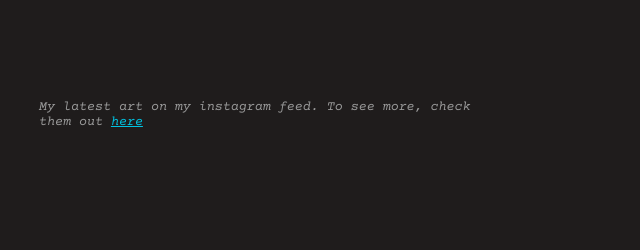
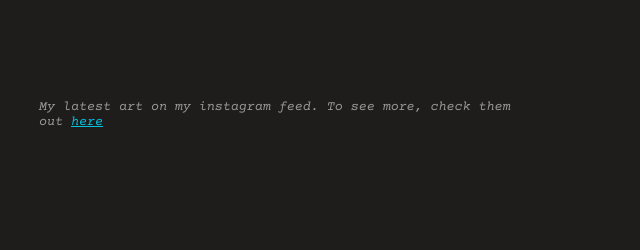
Before and after one commit to evilrenee/resume, a plain HTML site: page sketches.html in a window 1280 px wide. Shown: the part 236-486 px from the top of the page, 251-891 px from the left. Drawn offline with nearby package versions, Linux system fonts and the light colour scheme; a script that the page names is missing.

Commit message:
Update sketches.html

```diff
--- a/sketches.html
+++ b/sketches.html
@@ -41,7 +41,7 @@
     <div class="about-wrapper"><figure data-behold-id="AKuFBl8p7VO25spoMekq"></figure>
       <script src="https://w.behold.so/widget.js" type="module"></script>
 
-    <div style="font-family: 'Courier Prime', monospace; font-size:10pt; font-style:italic;" class="about-text"><br/><br/>My latest art on my instagram feed. To see more, check them out <a href="https://www.instagram.com/evil.renee/">here</a> </div></div>
+    <div style="font-family: 'Courier Prime', monospace; font-size:10pt; font-style:italic; max-width: 500px;" class="about-text"><br/><br/>My latest art on my instagram feed. To see more, check them out <a href="https://www.instagram.com/evil.renee/">here</a> </div></div>
 
       <div style="clear:both; float: none;"></div>
 
```
